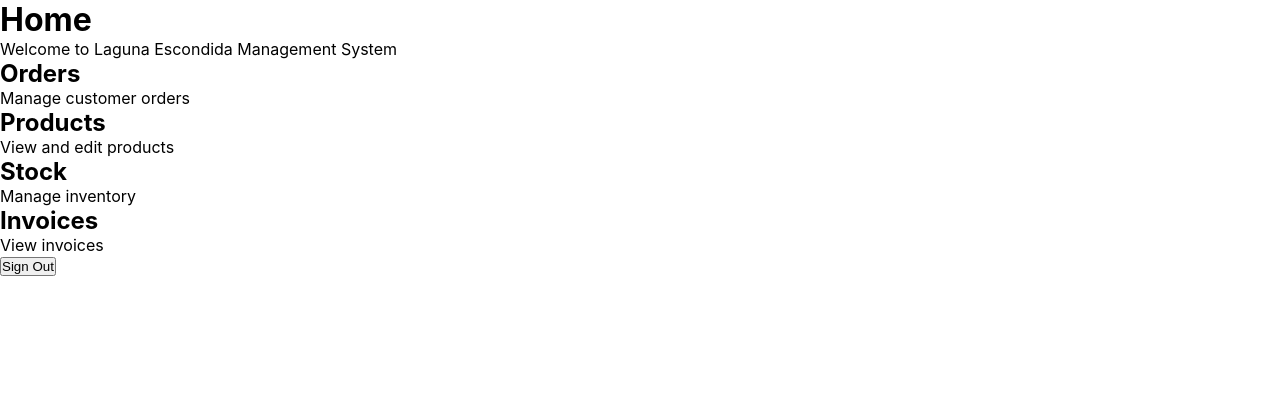
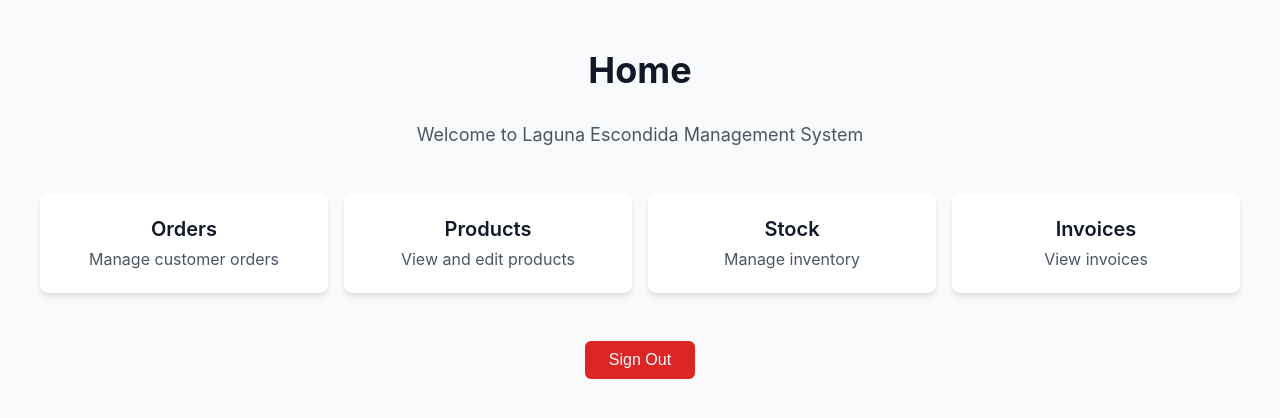
Before and after one commit to bperezgo/laguna-escondida-backend, a Next.js app in the folder frontend/: page /home in a window 1280 px wide. Shown: the top 418 px of the page. Built offline with nearby package versions, Linux system fonts and the light colour scheme.

Commit message:
feat: fixing styles for signin page and home page

```diff
--- a/frontend/app/home/page.tsx
+++ b/frontend/app/home/page.tsx
@@ -18,52 +18,184 @@ export default function HomePage() {
   };
 
   return (
-    <div className="min-h-screen bg-gray-50">
-      <div className="max-w-7xl mx-auto px-4 sm:px-6 lg:px-8 py-12">
-        <div className="text-center">
-          <h1 className="text-4xl font-bold text-gray-900 mb-8">Home</h1>
-          <p className="text-lg text-gray-600 mb-8">
+    <div style={{
+      minHeight: '100vh',
+      backgroundColor: '#f9fafb',
+    }}>
+      <div style={{
+        maxWidth: '80rem',
+        margin: '0 auto',
+        padding: '3rem 1rem',
+      }}>
+        <div style={{ textAlign: 'center' }}>
+          <h1 style={{
+            fontSize: '2.25rem',
+            fontWeight: 'bold',
+            color: '#111827',
+            marginBottom: '2rem',
+          }}>
+            Home
+          </h1>
+          <p style={{
+            fontSize: '1.125rem',
+            color: '#4b5563',
+            marginBottom: '2rem',
+          }}>
             Welcome to Laguna Escondida Management System
           </p>
 
-          <div className="grid grid-cols-1 md:grid-cols-2 lg:grid-cols-4 gap-4 mt-12">
+          <div style={{
+            display: 'grid',
+            gridTemplateColumns: 'repeat(auto-fit, minmax(250px, 1fr))',
+            gap: '1rem',
+            marginTop: '3rem',
+            maxWidth: '1200px',
+            margin: '3rem auto 0',
+          }}>
             <a
               href="/orders"
-              className="p-6 bg-white rounded-lg shadow-md hover:shadow-lg transition-shadow"
+              style={{
+                padding: '1.5rem',
+                backgroundColor: 'white',
+                borderRadius: '0.5rem',
+                boxShadow: '0 4px 6px -1px rgba(0, 0, 0, 0.1), 0 2px 4px -1px rgba(0, 0, 0, 0.06)',
+                textDecoration: 'none',
+                display: 'block',
+                transition: 'box-shadow 0.2s',
+              }}
+              onMouseEnter={(e) => {
+                e.currentTarget.style.boxShadow = '0 10px 15px -3px rgba(0, 0, 0, 0.1), 0 4px 6px -2px rgba(0, 0, 0, 0.05)';
+              }}
+              onMouseLeave={(e) => {
+                e.currentTarget.style.boxShadow = '0 4px 6px -1px rgba(0, 0, 0, 0.1), 0 2px 4px -1px rgba(0, 0, 0, 0.06)';
+              }}
             >
-              <h2 className="text-xl font-semibold text-gray-900 mb-2">Orders</h2>
-              <p className="text-gray-600">Manage customer orders</p>
+              <h2 style={{
+                fontSize: '1.25rem',
+                fontWeight: '600',
+                color: '#111827',
+                marginBottom: '0.5rem',
+              }}>
+                Orders
+              </h2>
+              <p style={{ color: '#4b5563', margin: 0 }}>
+                Manage customer orders
+              </p>
             </a>
 
             <a
               href="/products"
-              className="p-6 bg-white rounded-lg shadow-md hover:shadow-lg transition-shadow"
+              style={{
+                padding: '1.5rem',
+                backgroundColor: 'white',
+                borderRadius: '0.5rem',
+                boxShadow: '0 4px 6px -1px rgba(0, 0, 0, 0.1), 0 2px 4px -1px rgba(0, 0, 0, 0.06)',
+                textDecoration: 'none',
+                display: 'block',
+                transition: 'box-shadow 0.2s',
+              }}
+              onMouseEnter={(e) => {
+                e.currentTarget.style.boxShadow = '0 10px 15px -3px rgba(0, 0, 0, 0.1), 0 4px 6px -2px rgba(0, 0, 0, 0.05)';
+              }}
+              onMouseLeave={(e) => {
+                e.currentTarget.style.boxShadow = '0 4px 6px -1px rgba(0, 0, 0, 0.1), 0 2px 4px -1px rgba(0, 0, 0, 0.06)';
+              }}
             >
-              <h2 className="text-xl font-semibold text-gray-900 mb-2">Products</h2>
-              <p className="text-gray-600">View and edit products</p>
+              <h2 style={{
+                fontSize: '1.25rem',
+                fontWeight: '600',
+                color: '#111827',
+                marginBottom: '0.5rem',
+              }}>
+                Products
+              </h2>
+              <p style={{ color: '#4b5563', margin: 0 }}>
+                View and edit products
+              </p>
             </a>
 
             <a
               href="/stock"
-              className="p-6 bg-white rounded-lg shadow-md hover:shadow-lg transition-shadow"
+              style={{
+                padding: '1.5rem',
+                backgroundColor: 'white',
+                borderRadius: '0.5rem',
+                boxShadow: '0 4px 6px -1px rgba(0, 0, 0, 0.1), 0 2px 4px -1px rgba(0, 0, 0, 0.06)',
+                textDecoration: 'none',
+                display: 'block',
+                transition: 'box-shadow 0.2s',
+              }}
+              onMouseEnter={(e) => {
+                e.currentTarget.style.boxShadow = '0 10px 15px -3px rgba(0, 0, 0, 0.1), 0 4px 6px -2px rgba(0, 0, 0, 0.05)';
+              }}
+              onMouseLeave={(e) => {
+                e.currentTarget.style.boxShadow = '0 4px 6px -1px rgba(0, 0, 0, 0.1), 0 2px 4px -1px rgba(0, 0, 0, 0.06)';
+              }}
             >
-              <h2 className="text-xl font-semibold text-gray-900 mb-2">Stock</h2>
-              <p className="text-gray-600">Manage inventory</p>
+              <h2 style={{
+                fontSize: '1.25rem',
+                fontWeight: '600',
+                color: '#111827',
+                marginBottom: '0.5rem',
+              }}>
+                Stock
+              </h2>
+              <p style={{ color: '#4b5563', margin: 0 }}>
+                Manage inventory
+              </p>
             </a>
 
             <a
               href="/invoices"
-              className="p-6 bg-white rounded-lg shadow-md hover:shadow-lg transition-shadow"
+              style={{
+                padding: '1.5rem',
+                backgroundColor: 'white',
+                borderRadius: '0.5rem',
+                boxShadow: '0 4px 6px -1px rgba(0, 0, 0, 0.1), 0 2px 4px -1px rgba(0, 0, 0, 0.06)',
+                textDecoration: 'none',
+                display: 'block',
+                transition: 'box-shadow 0.2s',
+              }}
+              onMouseEnter={(e) => {
+                e.currentTarget.style.boxShadow = '0 10px 15px -3px rgba(0, 0, 0, 0.1), 0 4px 6px -2px rgba(0, 0, 0, 0.05)';
+              }}
+              onMouseLeave={(e) => {
+                e.currentTarget.style.boxShadow = '0 4px 6px -1px rgba(0, 0, 0, 0.1), 0 2px 4px -1px rgba(0, 0, 0, 0.06)';
+              }}
             >
-              <h2 className="text-xl font-semibold text-gray-900 mb-2">Invoices</h2>
-              <p className="text-gray-600">View invoices</p>
+              <h2 style={{
+                fontSize: '1.25rem',
+                fontWeight: '600',
+                color: '#111827',
+                marginBottom: '0.5rem',
+              }}>
+                Invoices
+              </h2>
+              <p style={{ color: '#4b5563', margin: 0 }}>
+                View invoices
+              </p>
             </a>
           </div>
 
-          <div className="mt-12">
+          <div style={{ marginTop: '3rem' }}>
             <button
               onClick={handleSignOut}
-              className="px-6 py-2 bg-red-600 text-white rounded-md hover:bg-red-700 focus:outline-none focus:ring-2 focus:ring-offset-2 focus:ring-red-500"
+              style={{
+                padding: '0.625rem 1.5rem',
+                backgroundColor: '#dc2626',
+                color: 'white',
+                border: 'none',
+                borderRadius: '0.375rem',
+                cursor: 'pointer',
+                fontSize: '1rem',
+                fontWeight: '500',
+              }}
+              onMouseEnter={(e) => {
+                e.currentTarget.style.backgroundColor = '#b91c1c';
+              }}
+              onMouseLeave={(e) => {
+                e.currentTarget.style.backgroundColor = '#dc2626';
+              }}
             >
               Sign Out
             </button>
```
Also changed, not shown: frontend/components/auth/SignInForm.tsx (+153 -30 lines).
